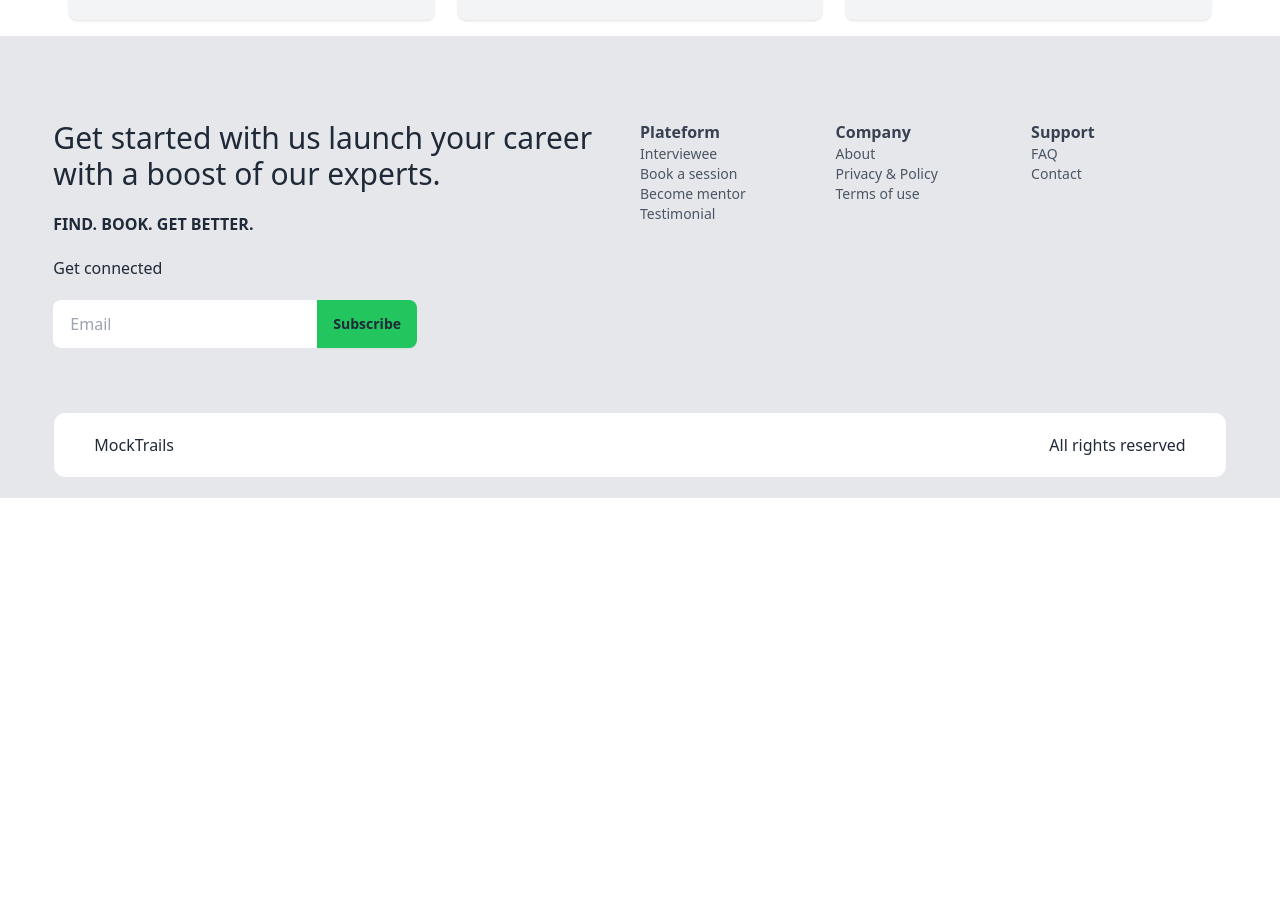
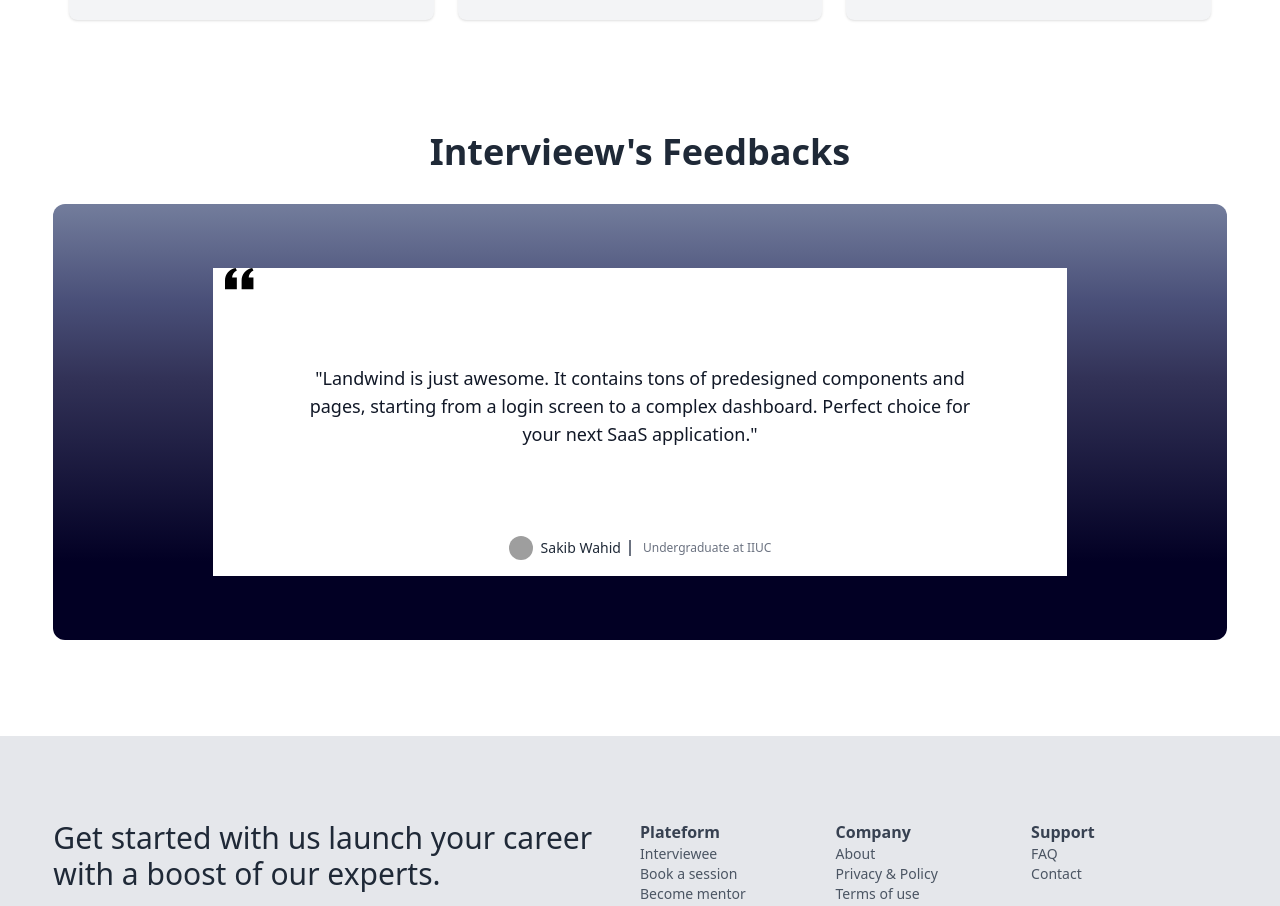
Before and after one commit to HiYasin/mocktrails-client, a React (Vite) app: page / in a window 1280 px wide. Shown: the part 1600-2506 px from the top of the page. Before the commit the page ends 2098 px from the top, so only its background shows below. Built offline with nearby package versions, Linux system fonts and the light colour scheme; grey boxes are pictures that could not be loaded.

Commit message:
Review Section completed and Register files are slightly modified

```diff
--- a/src/components/Register.jsx
+++ b/src/components/Register.jsx
@@ -6,8 +6,8 @@ import RegisterInterviewer from './RegisterInterviewer';
 
 const GradientStyle = () => ({
     background: 'rgb(2,0,36)',
-background: 'linear-gradient(0deg, rgba(2,0,36,1) 18%, rgba(50,50,87,1) 60%, rgba(74,80,121,1) 78%, rgba(115,125,156,1) 100%)'
-  });
+    background: 'linear-gradient(0deg, rgba(2,0,36,1) 18%, rgba(50,50,87,1) 60%, rgba(74,80,121,1) 78%, rgba(115,125,156,1) 100%)'
+});
 const Register = () => {
     const [tab, setTab] = useState('interviewee');
     const tabStyle = ' rounded-full lg:min-h-10 py-2 px-4'
@@ -17,11 +17,11 @@ const Register = () => {
                 <div className='col-span-1 m-2 rounded-2xl hidden lg:block' style={GradientStyle()}>
                     <div className='hero-content flex-col p-10 text-center text-white'>
                         <div><img src='src\assets\Logo\Logo-dark.png' className='w-24'></img></div>
-                         <h3 className='text-3xl font-semibold'>Get Started With Us</h3>
-                         <p className='text-sm font-light'>Register now to accelerate your career with our expert mentors</p>
+                        <h3 className='text-3xl font-semibold'>Get Started With Us</h3>
+                        <p className='text-sm font-light'>Register now to accelerate your career with our expert mentors</p>
                     </div>
                 </div>
-                <div className='col-span-2 p-10 lg:col-span-1 lg:p-4'>
+                <div className='col-span-2 p-10 lg:col-span-1 lg:p-10'>
                     <h2 className='text-3xl font-bold text-center'>Sign Up</h2>
                     <p className='text-md text-gray text-center py-3'>Enter your email and personal details to create your account</p>
                     <div className='flex justify-center my-5'>
@@ -30,7 +30,7 @@ const Register = () => {
                             <button className={tab === 'interviewer' ? `bg-black text-white ${tabStyle}` : `text-black ${tabStyle}`} onClick={() => setTab('interviewer')}>Interviewer</button>
                         </div>
                     </div>
-                    <div className='lg:mb-10'>
+                    <div className='lg:mb-10 '>
                         <div className={tab === 'interviewee' ? `` : `hidden`}>
                             <RegisterInterviewee></RegisterInterviewee>
                         </div>
--- a/src/components/RegisterInterviewee.jsx
+++ b/src/components/RegisterInterviewee.jsx
@@ -4,51 +4,51 @@ import { FcGoogle } from "react-icons/fc";
 
 const RegisterInterviewee = () => {
     return (
-        <div className='loginForm'>
+        <div className='loginForm text-sm'>
             <form>
-                <div className="md:flex gap-4">
+                <div className="md:flex gap-2">
                     <div className="form-control w-full">
                         <label className="label">
                             <span className="label-text">First Name</span>
                         </label>
-                        <input type="text" name="firstName" className="input input-bordered flex" required />
+                        <input type="text" name="firstName" className="input input-sm input-bordered" required />
                     </div>
                     <div className="form-control w-full">
                         <label className="label">
                             <span className="label-text">Last Name</span>
                         </label>
-                        <input type="text" name="lastName" className="input input-bordered flex" required />
+                        <input type="text" name="lastName" className="input input-sm input-bordered" required />
                     </div>
                 </div>
-                <div className="md:flex gap-4">
+                <div className="md:flex gap-2">
                     <div className="form-control w-full">
                         <label className="label">
                             <span className="label-text">Email</span>
                         </label>
-                        <input type="email" name="email" className="input input-bordered" required />
+                        <input type="email" name="email" className="input input-sm input-bordered" required />
                     </div>
                     <div className="form-control w-full">
                         <label className="label">
                             <span className="label-text">Password</span>
                         </label>
-                        <input type="password" name="password" className="input input-bordered" required />
+                        <input type="password" name="password" className="input input-sm input-bordered" required />
                     </div>
                 </div>
-                <div className="md:flex gap-4">
+                <div className="md:flex gap-2">
                     <div className="form-control w-full">
                         <label className="label">
                             <span className="label-text">Country</span>
                         </label>
-                        <input type="text" name="country" className="input input-bordered" required />
+                        <input type="text" name="country" className="input input-sm input-bordered" required />
                     </div>
                     <div className="form-control w-full">
                         <label className="label">
                             <span className="label-text">Time Zone</span>
                         </label>
-                        <input type="text" name="timeZone" className="input input-bordered" required />
+                        <input type="text" name="timeZone" className="input input-sm input-bordered" required />
                     </div>
                 </div>
-                <div className="flex pt-5">
+                <div className="flex items-center pt-5">
                     <input type="checkbox" className="checkbox mr-4" />
                     <span className="label-text">I agree with the Terms and Conditions and Privacy Policy of this site. </span>
                 </div>
--- /dev/null
+++ b/src/components/Review.jsx
@@ -0,0 +1,53 @@
+import React from 'react';
+const GradientStyle = () => ({
+    background: 'rgb(2,0,36)',
+    background: 'linear-gradient(0deg, rgba(2,0,36,1) 18%, rgba(50,50,87,1) 60%, rgba(74,80,121,1) 78%, rgba(115,125,156,1) 100%)'
+});
+const Review = () => {
+    return (
+        <main className="w-full my-14 lg:my-24">
+            <section className='pb-4 text-center text-2xl lg:text-4xl lg:pb-8 font-bold'>
+                <h3 >Intervieew's Feedbacks</h3>
+            </section>
+            <section className="rounded-xl flex" style={GradientStyle()}>
+                <div className="py-10 px-6 md:px-24 lg:py-16 lg:px-40">
+                    <figure className="bg-white pb-4 px-3 text-center md:">
+                        <svg
+                            className="h-8 mb- text-white dark:text-gray-600"
+                            viewBox="0 0 24 27"
+                            xmlns="http://www.w3.org/2000/svg"
+                            aria-hidden="true"
+                        >
+                            <path
+                                d="M14.017 18L14.017 10.609C14.017 4.905 17.748 1.039 23 0L23.995 2.151C21.563 3.068 20 5.789 20 8H24V18H14.017ZM0 18V10.609C0 4.905 3.748 1.038 9 0L9.996 2.151C7.563 3.068 6 5.789 6 8H9.983L9.983 18L0 18Z"
+                                fill="black"
+                            ></path>
+                        </svg>
+                        <blockquote >
+                            <p className="text-[10px] font-medium text-gray-900 md:text-lg md:p-16 ">
+                                "Landwind is just awesome. It contains tons of predesigned components and pages,
+                                starting from a login screen to a complex dashboard. Perfect choice for your next SaaS
+                                application."
+                            </p>
+                        </blockquote>
+                        <figcaption className="flex justify-center items-center mt-6">
+                            <img
+                                className="w-6 h-6 rounded-full"
+                                src="https://flowbite.s3.amazonaws.com/blocks/marketing-ui/avatars/michael-gouch.png"
+                                alt="Profile of Sakib"
+                            />
+                            <div className="flex items-center divide-x-2 divide-gray-500 dark:divide-gray-700">
+                                <div className="px-2 text-[9px] lg:text-sm">Sakib Wahid</div>
+                                <div className="pl-3 text-[8px] lg:text-xs font-light text-gray-500 dark:text-gray-400">
+                                    Undergraduate at IIUC
+                                </div>
+                            </div>
+                        </figcaption>
+                    </figure>
+                </div>
+            </section>
+        </main>
+    );
+};
+
+export default Review;
--- a/src/pages/Home.jsx
+++ b/src/pages/Home.jsx
@@ -1,6 +1,7 @@
 import Banner from "../components/Banner";
 import BannerImage from "../components/BannerImage";
 import OfferingsGrid from "../components/OfferingsGrid";
+import Review from "../components/Review";
 import Search from "../components/Search";
 
 const Home = () => {
@@ -10,6 +11,7 @@ const Home = () => {
             <BannerImage></BannerImage>
             <Search></Search>
             <OfferingsGrid></OfferingsGrid>
+            <Review></Review>
         </div>
     );
 };
```
Also changed, not shown: src/components/RegisterInterviewer.jsx (+10 -10 lines).
